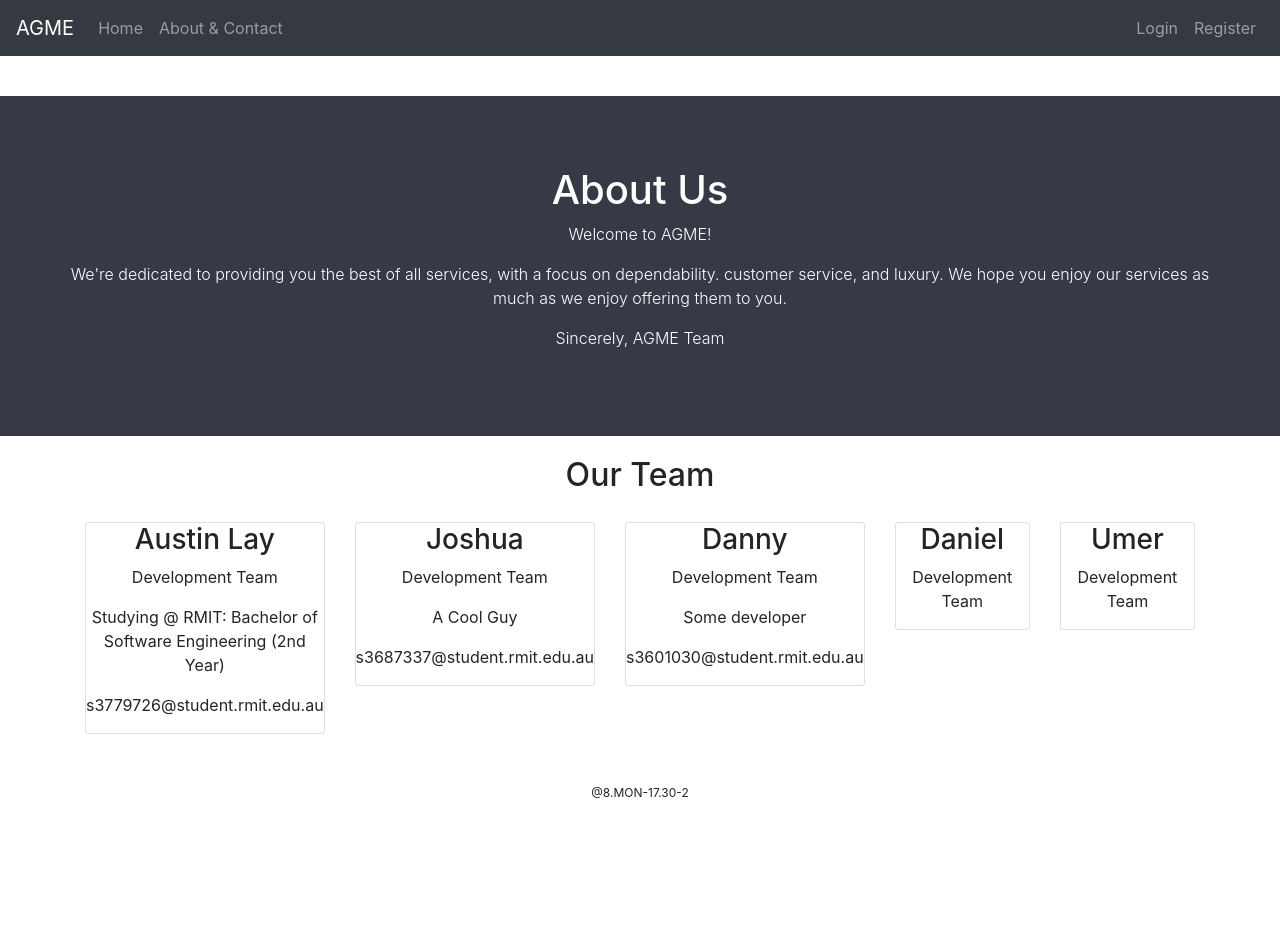
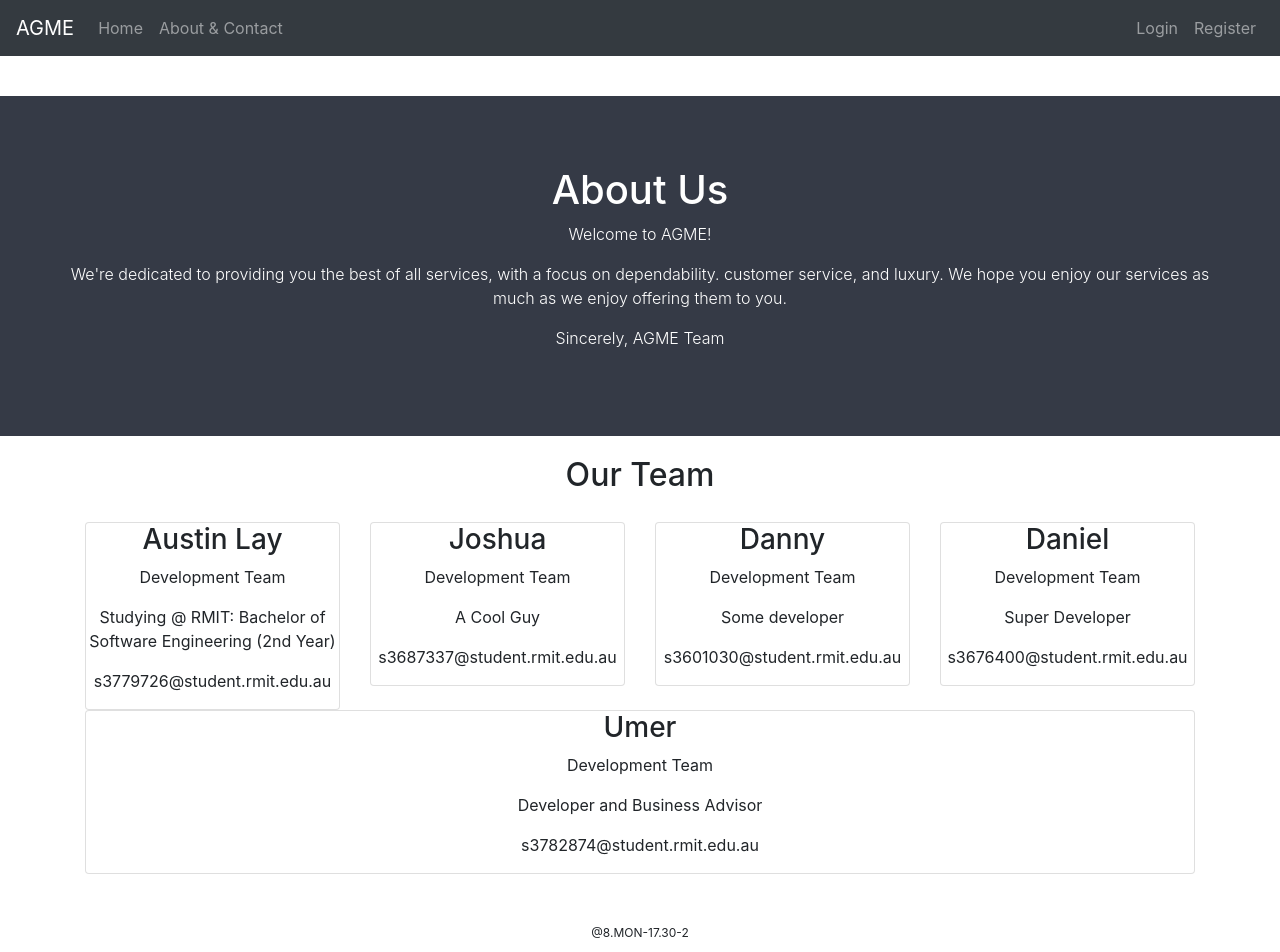
Before and after one commit to RMIT-SEPT/majorproject-8-mon-17-30-2, a React (Create React App) app in the folder FrontEnd/: page /about in a window 1280 px wide. Shown: the top 952 px of the page. Before the commit the page ends 818 px from the top, so only its background shows below. Built offline with nearby package versions, Linux system fonts and the light colour scheme.

Commit message:
Update AboutAndContact.js
+extra details

```diff
--- a/FrontEnd/src/components/HomePage/AboutAndContact.js
+++ b/FrontEnd/src/components/HomePage/AboutAndContact.js
@@ -52,12 +52,16 @@ function AboutUs() {
                         <div className="card">
                             <h3>Daniel</h3>
                             <p>Development Team</p>
+                            <p>Super Developer</p>
+                            <p>s3676400@student.rmit.edu.au</p>
                         </div>
                     </Col>
                     <Col>
                         <div className="card">
                             <h3>Umer</h3>
                             <p>Development Team</p>
+                            <p>Developer and Business Advisor</p>
+                            <p>s3782874@student.rmit.edu.au</p>
                         </div>
                     </Col>
                 </Row>
```
